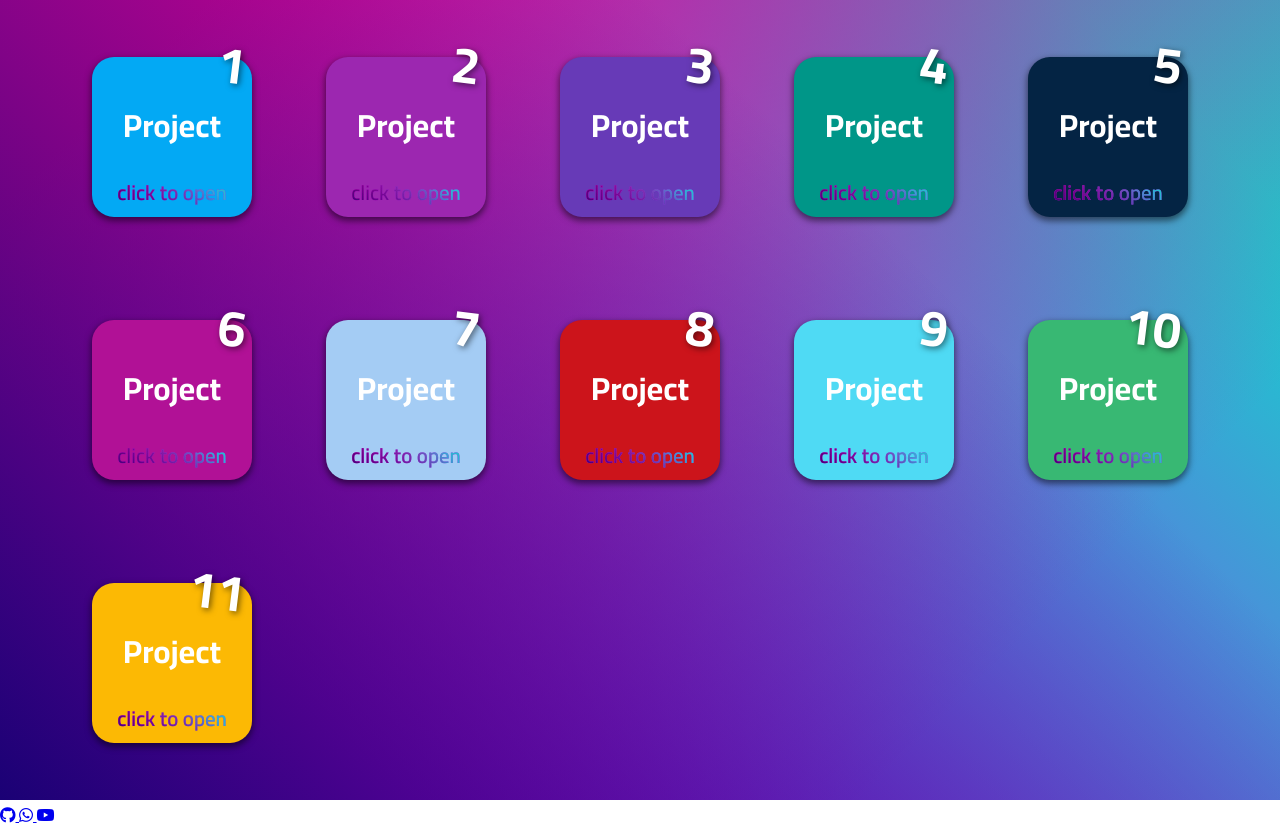
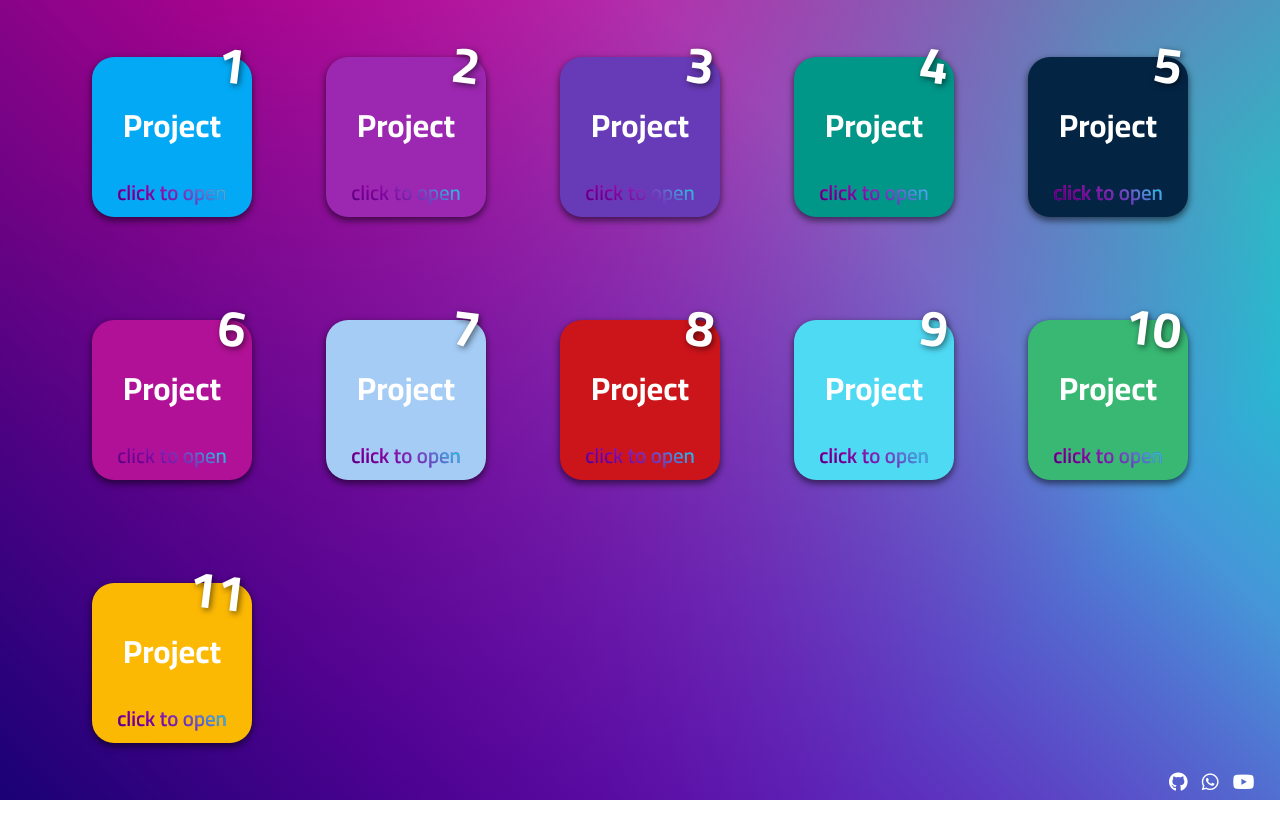
Before and after one commit to AliAmer99999/AlyAmer, a plain HTML site: page index.html in a window 1280 px wide. After the commit the page ends 800 px from the top, so only its background shows below. Drawn offline with Linux system fonts and the light colour scheme.

Commit message:
Update style.css

```diff
--- a/style.css
+++ b/style.css
@@ -1,8 +1,8 @@
 @import url('https://fonts.googleapis.com/css2?family=Cairo:wght@200;300;400;500;600;700;800;900;1000&display=swap');
 
-:root {
-    /* --main-color: #63AA98; */
-}
+/* :root {
+    --main-color: #63AA98;
+} */
 
 * {
 
@@ -14,6 +14,10 @@
 body {
     font-family: 'Cairo', sans-serif;
     counter-reset: div-number;
+}
+
+a {
+    text-decoration: none;
 }
 
 /*todo Start Framework */
@@ -120,7 +124,6 @@
     align-items: center;
     background: linear-gradient(26deg, rgb(26, 1, 117) 0%, rgba(225, 5, 34, 0) 70%) repeat scroll 0% 0%, linear-gradient(65deg, rgb(225, 5, 152) 10%, rgba(49, 5, 209, 0) 80%) repeat scroll 0% 0%, linear-gradient(225deg, hsla(179, 81%, 45%, 1) 10%, rgba(10, 219, 216, 0) 80%) repeat scroll 0% 0%,rgba(0, 0, 0, 0) linear-gradient(315deg, rgb(189, 5, 245) 100%, rgba(9, 245, 5, 0) 70%) repeat scroll 0% 0%;
     color: transparent;
-    -webkit-background-clip: text;
     font-size: 1.3em;
     text-decoration: none;
     font-weight: 600;
@@ -129,6 +132,11 @@
     -moz-transition: .5s;
     -ms-transition: .5s;
     -o-transition: .5s;
+    background-clip: text;
+    -webkit-background-clip: text;
+    -moz-background-clip: text;
+    -ms-background-clip: text;
+    -o-background-clip: text;
 }
 
 .box .card a:hover {
@@ -183,3 +191,40 @@
 .card:nth-of-type(11) {
     background: #FCB904;
 }
+
+
+
+
+/* ?  icons */
+
+.icons {
+
+    position: fixed;
+    bottom: 0%;
+    right: 2%;
+}
+
+.icons a {
+
+    font-size: 1.2em;
+    color: #fff;
+    margin-left: 10px;
+}
+
+.icons a i {
+
+    transition: .3s;
+    -webkit-transition: .3s;
+    -moz-transition: .3s;
+    -ms-transition: .3s;
+    -o-transition: .3s;
+}
+
+.icons a i:hover {
+
+    transform: scale(1.09) rotate(360deg);
+    -webkit-transform: scale(1.09) rotate(360deg);
+    -moz-transform: scale(1.09) rotate(360deg);
+    -ms-transform: scale(1.09) rotate(360deg);
+    -o-transform: scale(1.09) rotate(360deg);
+}
```
